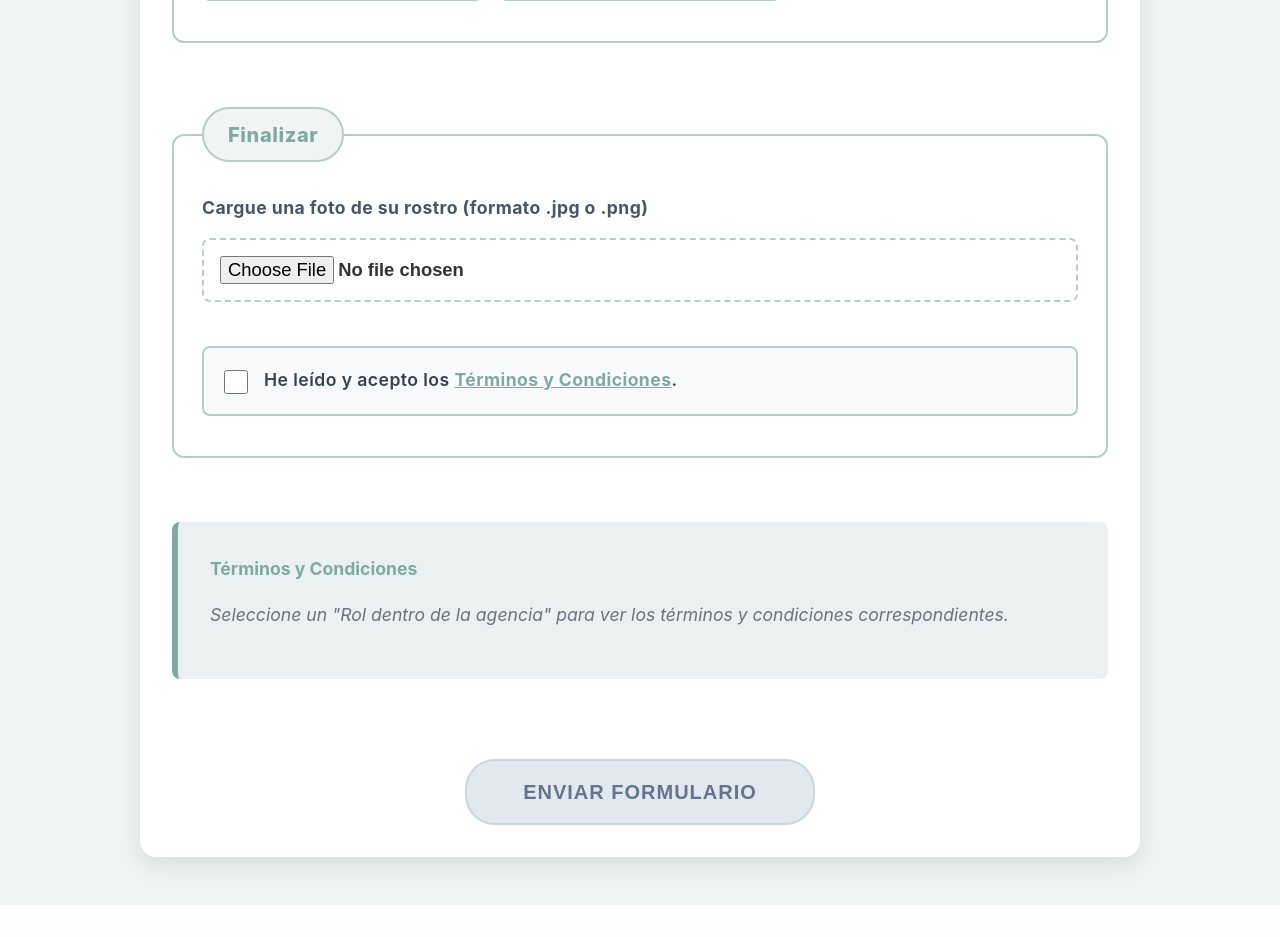
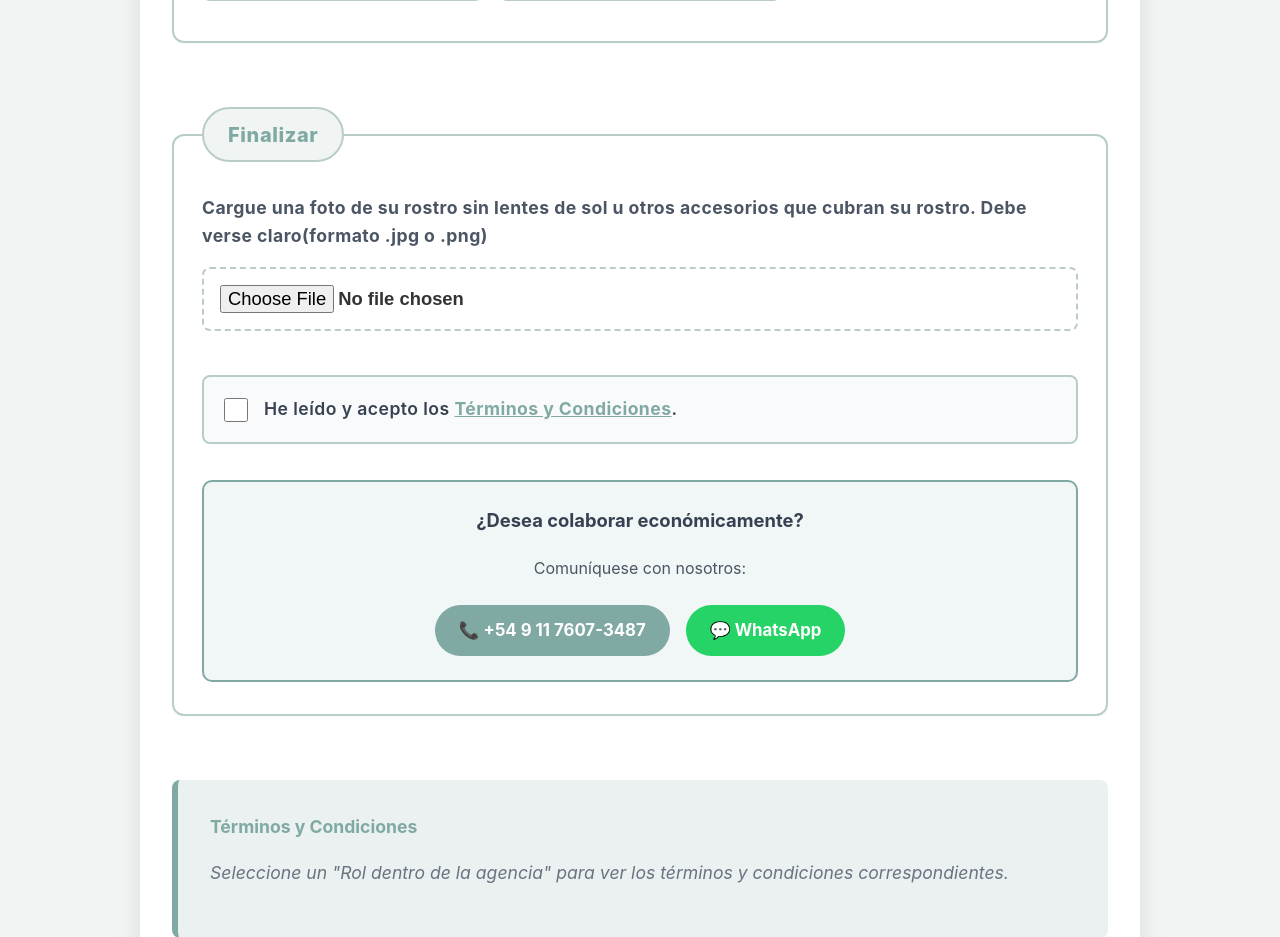
Before and after one commit to ArielRomero93/SistemaHUT_v2, a Django app: page /aspirantes/ in a window 1280 px wide. Shown: the part 4711-5648 px from the top of the page. Before the commit the page ends 5616 px from the top, so only its background shows below. Run offline with Django 4.2, Linux system fonts and the light colour scheme; data comes from the database, SQL or seed files in the repository.

Commit message:
Cambios finales en vista formulario

```diff
--- a/inscripciones/templates/publico/formulario_voluntario.html
+++ b/inscripciones/templates/publico/formulario_voluntario.html
@@ -2,7 +2,7 @@
 <html lang="es">
 <head>
     <meta charset="UTF-8">
-    <title>Formulario de Voluntario</title>
+    <title>Voluntarios - Candidatos - Interesados</title>
     <meta name="viewport" content="width=device-width, initial-scale=1.0">
     <style>
         /* --- VARIABLES DE COLOR Y CONFIGURACIÓN BASE --- */
@@ -650,7 +650,7 @@
             <fieldset>
                 <legend>Finalizar</legend>
                 <div class="form-group">
-                    <label for="id_foto_rostro">Cargue una foto de su rostro (formato .jpg o .png)</label>
+                    <label for="id_foto_rostro">Cargue una foto de su rostro sin lentes de sol u otros accesorios que cubran su rostro. Debe verse claro(formato .jpg o .png)</label>
                     <input type="file" name="foto_rostro" id="id_foto_rostro" accept=".jpg,.jpeg,.png">
                     {% if form.foto_rostro.errors %}
                         <div class="error-message">{{ form.foto_rostro.errors }}</div>
@@ -665,6 +665,16 @@
                         <span style="font-size: 1.1rem; font-weight: 600; line-height: 1.4; color: #374151;">He leído y acepto los <a href="#terminos" style="text-decoration: underline; color: var(--color-principal); font-weight: 700;">Términos y Condiciones</a>.</span>
                     </label>
                 </div>
+                <!-- Colaboración económica - info de contacto -->
+                <div class="form-group" style="background: #f0f7f6; border: 2px solid var(--color-principal); border-radius: 10px; padding: 1.5rem; text-align: center;">
+                    <p style="font-size: 1.15rem; font-weight: 700; color: #374151; margin-bottom: 0.75rem;">¿Desea colaborar económicamente?</p>
+                    <p style="font-size: 1rem; color: #4b5563; margin-bottom: 1rem;">Comuníquese con nosotros:</p>
+                    <div style="display: flex; flex-wrap: wrap; justify-content: center; gap: 1rem;">
+                        <a href="tel:+5491176073487" style="display: inline-flex; align-items: center; gap: 0.5rem; padding: 0.75rem 1.5rem; background: var(--color-principal); color: white; border-radius: 30px; text-decoration: none; font-weight: 700; font-size: 1.05rem; transition: all 0.2s;">📞 +54 9 11 7607-3487</a>
+                        <a href="https://wa.me/+5491176073487" target="_blank" style="display: inline-flex; align-items: center; gap: 0.5rem; padding: 0.75rem 1.5rem; background: #25D366; color: white; border-radius: 30px; text-decoration: none; font-weight: 700; font-size: 1.05rem; transition: all 0.2s;">💬 WhatsApp</a>
+                    </div>
+                </div>
+
             </fieldset>
 
             <div class="terminos-container" id="terminos" style="margin: 0 0 2rem 0; width: 100%;">
```
